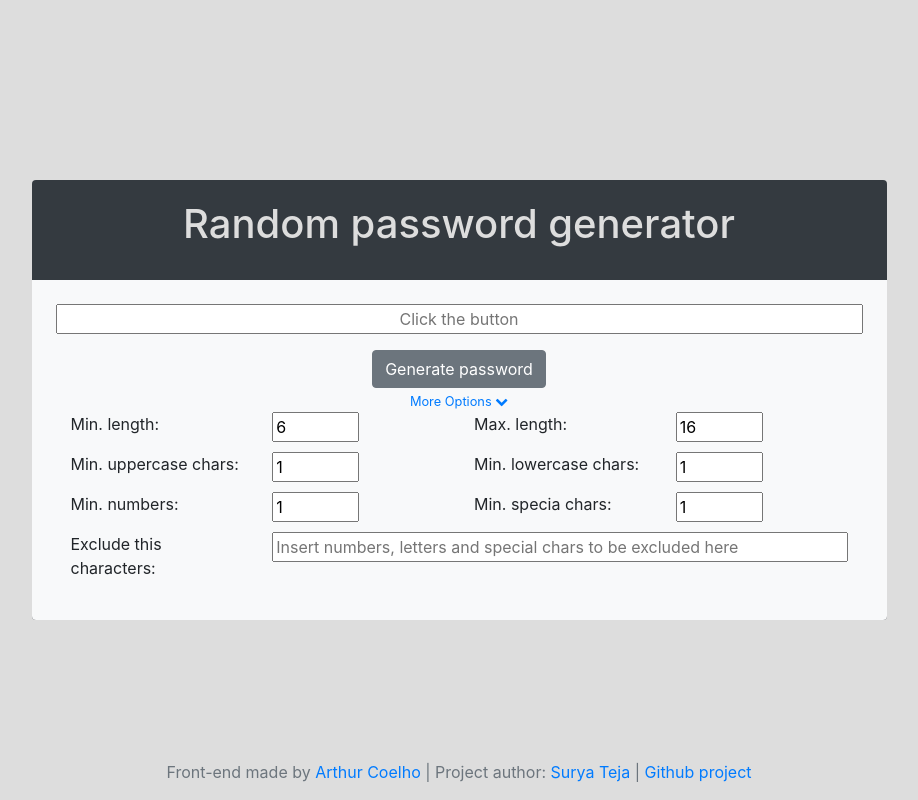
After one commit to suryasr007/random-password-generator, a Flask app: page /normal in a window 1280 px wide, after a click on "More Options". The commit adds this page. Shown: the whole page, without its empty margins (181-1099 px from the left). Run offline with Flask 2, Linux system fonts and the light colour scheme; some libraries are stand-ins or nearby versions.

Commit message:
Non-duplicate and by chars passwords

```diff
--- /dev/null
+++ b/templates/layout.html
@@ -0,0 +1,36 @@
+<!DOCTYPE html>
+<html lang="en">
+  <head>
+    <meta charset="utf-8">
+    <meta name="viewport" content="width=device-width, initial-scale=1, shrink-to-fit=no">
+
+    <!-- Bootstrap CSS -->
+    <link rel="stylesheet" href="https://stackpath.bootstrapcdn.com/bootstrap/4.2.1/css/bootstrap.min.css" integrity="sha384-GJzZqFGwb1QTTN6wy59ffF1BuGJpLSa9DkKMp0DgiMDm4iYMj70gZWKYbI706tWS" crossorigin="anonymous">
+    <!-- Font Awesome -->
+    <link href="https://cdnjs.cloudflare.com/ajax/libs/font-awesome/4.7.0/css/font-awesome.min.css" rel="stylesheet">
+    <!-- CSS -->
+    <link rel="stylesheet" href="{{ url_for('static', filename='css/main.css') }}">
+    <title>Random password</title>
+  </head>
+
+  <main>
+    {% block body %}
+
+    {% endblock %}
+  </main>
+
+  <!-- Footer -->
+  <footer class="fixed-bottom footer mt-auto py-3">
+    <div class="container">
+      <p class="text-center m-0 text-secondary">
+        Front-end made by <a target="_blank" href="https://github.com/ArthurCueio">Arthur Coelho</a> | Project author: <a target="_blank" href="https://github.com/suryasr007">Surya Teja</a> | <a target="_blank" href="https://github.com/suryasr007/random-password-generator">Github project</a>
+      </p>
+    </div>
+  </footer>
+
+  <!-- Scripts -->
+  <script src="https://code.jquery.com/jquery-3.3.1.slim.min.js" integrity="sha384-q8i/X+965DzO0rT7abK41JStQIAqVgRVzpbzo5smXKp4YfRvH+8abtTE1Pi6jizo" crossorigin="anonymous"></script>
+  <script src="https://cdnjs.cloudflare.com/ajax/libs/popper.js/1.14.6/umd/popper.min.js" integrity="sha384-wHAiFfRlMFy6i5SRaxvfOCifBUQy1xHdJ/yoi7FRNXMRBu5WHdZYu1hA6ZOblgut" crossorigin="anonymous"></script>
+  <script src="https://stackpath.bootstrapcdn.com/bootstrap/4.2.1/js/bootstrap.min.js" integrity="sha384-B0UglyR+jN6CkvvICOB2joaf5I4l3gm9GU6Hc1og6Ls7i6U/mkkaduKaBhlAXv9k" crossorigin="anonymous"></script>
+
+</html>
--- /dev/null
+++ b/templates/normal.html
@@ -0,0 +1,96 @@
+{% extends "layout.html" %}
+{% block body %}
+<div class="container vh-100">
+  <div class="row h-100 justify-content-center align-content-center">
+    <div class="rounded col-12 col-md-9 p-0 justify-content-center align-content-center bg-dark">
+      <!-- Header -->
+      <header class="container-fluid d-block">
+        <h1>Random password generator</h1>
+      </header>
+      <!-- Form -->
+      <form class="rounded-bottom w-100 bg-light" action="/normal" method="POST">
+        <!-- Error messages-->
+        {% if error %}
+        <div class="alert alert-danger">
+            <p class="m-0">{{ error }}</p>
+         </div>
+        {% endif %}
+        <!-- Info messages -->
+        {% if info %}
+        <div class="alert alert-info">
+            <p class="m-0">{{ info }}</p>
+         </div>
+        {% endif %}
+        <!-- Password input is disabled. it should be filled by the API -->
+        <div class="form-group">
+          <input class="w-100 text-center" name="pwd" placeholder="Click the button" readonly type="text" value="{{ pwd }}">
+        </div>
+        <!-- Generate password button-->
+        <div class="text-center">
+          <button type="submit" name="generate" value="1" class="btn btn-secondary">Generate password</button>
+        </div>
+        <!-- More Options-->
+        <p class="text-center m-0">
+          <small>
+            <a aria-controls="collapseMoreOptions" aria-expanded="false" data-toggle="collapse" href="#collapseMoreOptions">
+              More Options <i class="fa fa-chevron-down"></i>
+            </a>
+          </small>
+        </p>
+        <div class="collapse container" id="collapseMoreOptions">
+          <div class="row mb-2">
+            <div class="col-3">
+              <label for="minlen">Min. length:</label>
+            </div>
+            <div class="col-3">
+              <input id="minlen" max="99" min="1" name="minlen" type="number" value="{{ minlen }}">
+            </div>
+            <div class="col-3">
+              <label for="maxlen">Max. length:</label>
+            </div>
+            <div class="col-3">
+              <input id="maxlen" max="99" min="2" name="maxlen" type="number" value="{{ maxlen }}">
+            </div>
+          </div>
+          <div class="row mb-2">
+            <div class="col-3">
+              <label for="minuchars">Min. uppercase chars:</label>
+            </div>
+            <div class="col-3">
+              <input id="minuchars" max="99" min="0" name="minuchars" type="number" value="{{ minuchars }}">
+            </div>
+            <div class="col-3">
+              <label for="minlchars">Min. lowercase chars:</label>
+            </div>
+            <div class="col-3">
+              <input id="minlchars" max="99" min="0" name="minlchars" type="number" value="{{ minlchars }}">
+            </div>
+          </div>
+          <div class="row mb-2">
+            <div class="col-3">
+              <label for="minnumbers">Min. numbers:</label>
+            </div>
+            <div class="col-3">
+              <input id="minnumbers" max="99" min="0" name="minnumbers" type="number" value="{{ minnumbers }}">
+            </div>
+            <div class="col-3">
+              <label for="minschars">Min. specia chars:</label>
+            </div>
+            <div class="col-3">
+              <input id="minschars" max="99" min="0" name="minschars" type="number" value="{{ minschars }}">
+            </div>
+          </div>
+          <div class="row mb-2">
+            <div class="col-3">
+              <label for="excludechars">Exclude this characters:</label>
+            </div>
+            <div class="col-9">
+              <input class="w-100" id="excludechars" name="excludechars" type="text" placeholder="Insert numbers, letters and special chars to be excluded here" value="{{ excludechars }}">
+            </div>
+          </div>
+        </div>
+      </form>
+    </div>
+  </div>
+</div>
+{% endblock %}
```
Also changed, not shown: api.py (+141 -6 lines), templates/home.html (+9 -106 lines), templates/nonduplicate.html (added, +96 -0 lines), templates/shuffle.html (added, +46 -0 lines), static/css/main.css (renamed from static/css/home.css).
